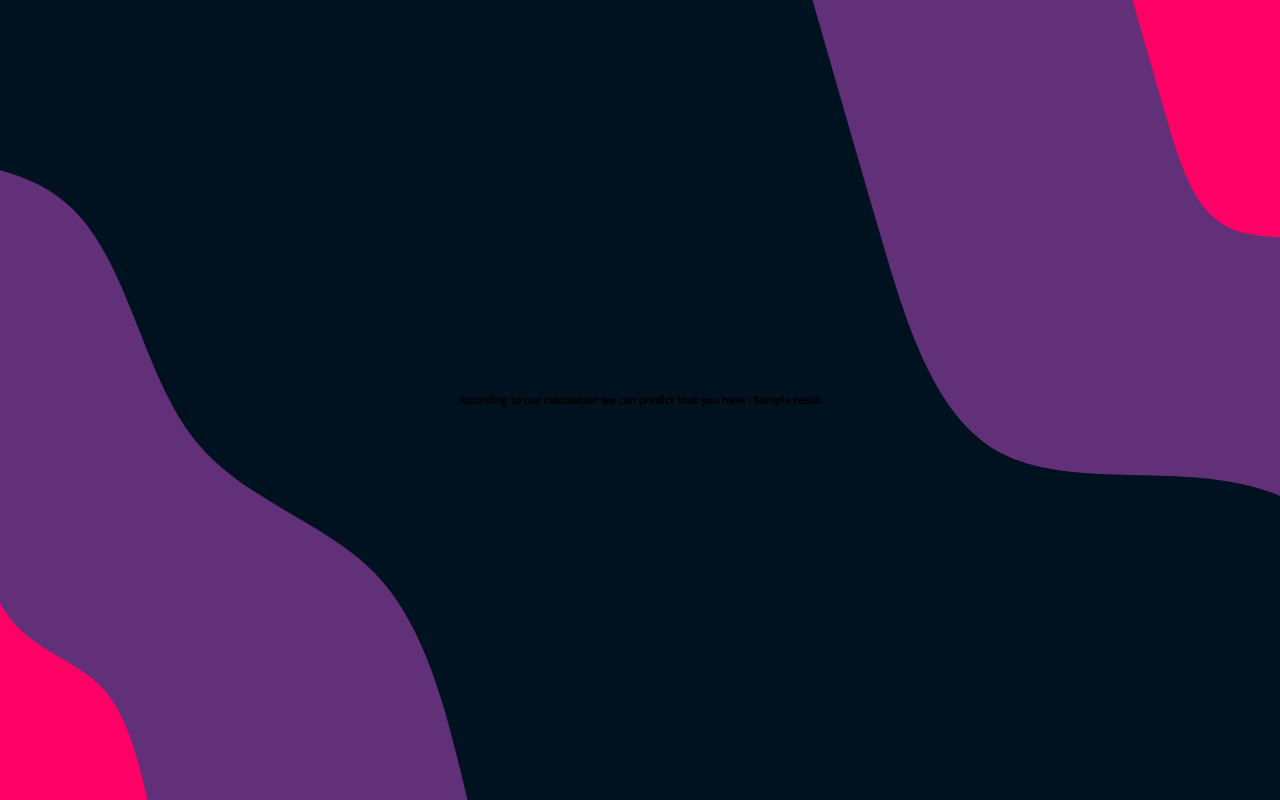
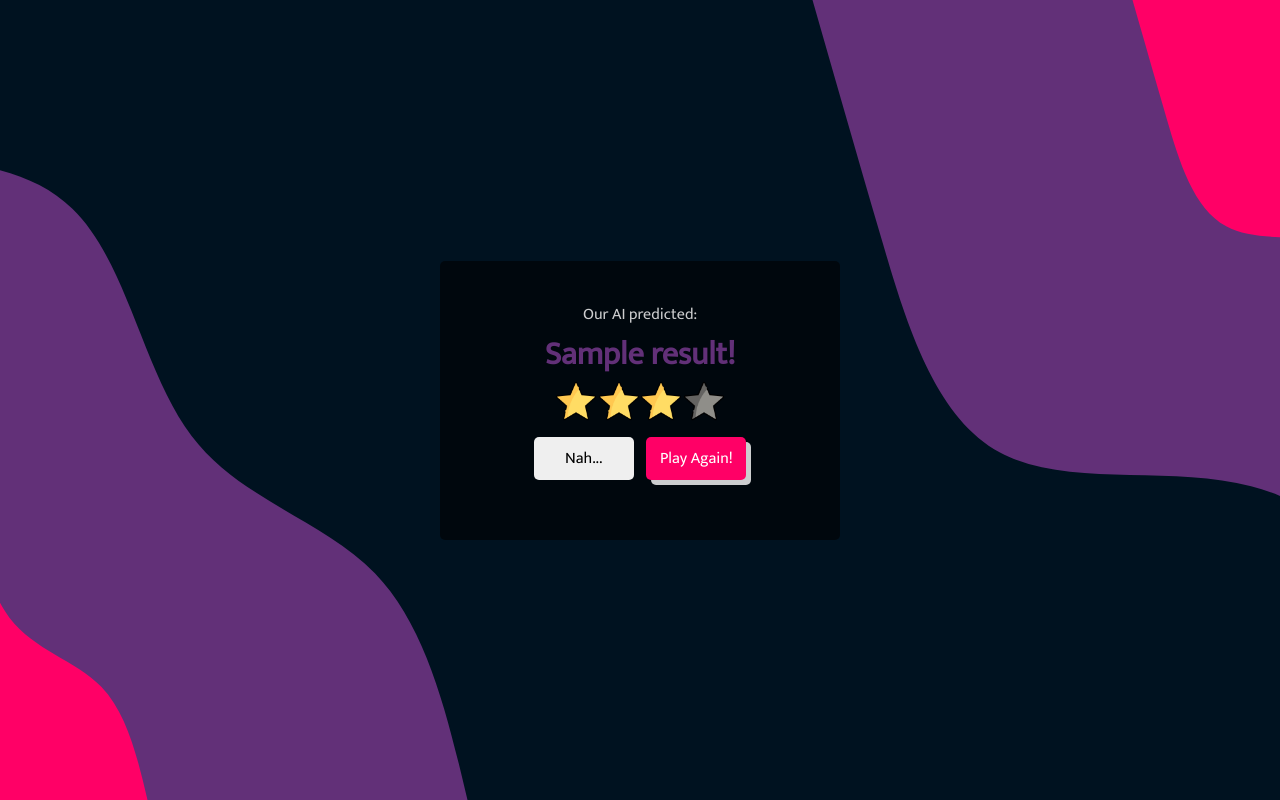
Before and after one commit to dekana1/emotion-game, a Django app: template emotion_game/templates/result.html in a window 1280 px wide. Run offline with Django 4.2, Linux system fonts and the light colour scheme; the template is opened without the code that fills it: most values are stand-ins (such as "Sample title", 1, 10 or a date in 2020); parts of the project's set-up code (start-up, migrations or seed data) failed here and were passed over.

Commit message:
completed result.html ui

```diff
--- a/emotion_game/game/static/game/front.css
+++ b/emotion_game/game/static/game/front.css
@@ -68,9 +68,9 @@ main{
       }
     }
     .glass-floor{
-        backdrop-filter: blur(8px) saturate(180%);
+        backdrop-filter: blur(16px) saturate(180%);
         -webkit-backdrop-filter: blur(16x) saturate(180%);
-        background-color: rgba(0, 0, 0, 0.8);
+        background-color: rgba(0, 18, 32, 1);
         position:absolute;
         width: 100%;
         height: 30vh;
--- a/emotion_game/game/static/game/game.css
+++ b/emotion_game/game/static/game/game.css
@@ -34,8 +34,8 @@ main{
     background-color:  rgba(0, 0, 0, 0.6);
     /*border: 7px rgb(0, 0, 0) dashed;*/
     border-radius: 5px;
-    height: 95%;
-
+    height: max-content;
+    padding-bottom: 20px;
 }
 #name-div{
     height: 40px;
@@ -60,7 +60,7 @@ main{
 }
 #first-half{
     padding:20px;
-    height: 35%;
+    height: 240px;
 }
 #emoji-container{
     border: none;
@@ -136,21 +136,57 @@ label{
     height: 100px;
 
 }
-#button{
+.button{
     width: 350px;
     font-size: 16px;
     padding: 8px 16px;
     margin-top: 10px;
     border: none;
     border-radius: 5px;
+
+}
+.primary-btn{
     background-color: rgb(255, 0, 102);
     color: white;
     box-shadow: 5px 5px rgba(255, 255, 255, 0.8);
     transition: background-color 0.5s, color 0.5s, width 0.5s;
 }
-#button:hover, #button:active{
+.primary-btn:hover, .primary-btn:active{
     background-color: rgb(255, 255, 255);
     color: rgb(255, 0, 102);
-    width: 300px;
+    width: calc(100% - 50px);
     box-shadow: 5px 5px rgba(255, 0, 102, 0.8);
 }
+
+#result-div{
+    color: rgba(255, 255, 255, 0.8);
+    text-align: center;
+    font-size: 16px;
+    padding: 40px;
+
+}
+#result-header{
+    font-size: 16px;
+}
+#ai-result{
+    font-size: 32px;
+    color: #623078;
+    font-weight: 700;
+}
+.star{
+    width: 40px;
+
+}
+.result-btn{
+    margin-left: 10px;
+    width: 100px;
+    padding: 8px 8px;
+}
+.result-btn:hover{
+    width: 150px;
+}
+
+.secondary-btn{
+    width: 100px;
+    padding: 8px 8px;
+}
--- a/emotion_game/game/views.py
+++ b/emotion_game/game/views.py
@@ -67,6 +67,6 @@ def predictor(request):
         features = ml_model.create_feature(user_entry, nrange=(1, 4))
         features = ml_model.vectorizer.transform(features)
         predicted_emotion = model.predict(features)[0]
-        print(predicted_emotion)
+        print(str(predicted_emotion).capitalize())
 
-        return render(request, 'result.html', context={'result': predicted_emotion})
+        return render(request, 'result.html', context={'result': str(predicted_emotion).capitalize()})
--- a/emotion_game/templates/base.html
+++ b/emotion_game/templates/base.html
@@ -8,11 +8,12 @@
 </head>
 <body>
    <main>
+       <div id="game-stage">
         {% block body %}
 
 
         {% endblock %}
-
+       </div>
    </main>
 
 
--- a/emotion_game/templates/result.html
+++ b/emotion_game/templates/result.html
@@ -3,6 +3,18 @@
 
 {% block body %}
 
-    <h1>According to our calculation we can predict that you have : {{result}}</h1>
-
+    <div id="result-div">
+        <p id="result-header">Our AI predicted:</p>
+        <p id="ai-result">{{result}}!</p>
+        <div id="rating">
+            <img class="star" src="{% static 'game/images/gold-star.png' %}">
+            <img class="star" src="{% static 'game/images/gold-star.png' %}">
+            <img class="star" src="{% static 'game/images/gold-star.png' %}">
+            <img class="star" src="{% static 'game/images/grey-star.png' %}">
+        </div>
+        <div>
+            <button class="button secondary-btn">Nah...</button>
+            <button class="button primary-btn result-btn">Play Again!</button>
+        </div>
+    </div>
 {% endblock %}
```
Also changed, not shown: emotion_game/templates/home.html (+2 -5 lines).
